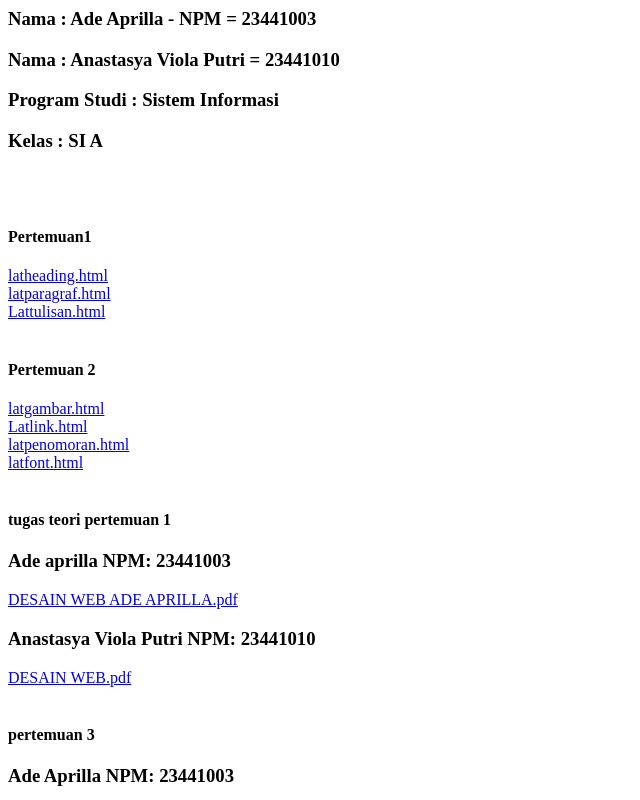
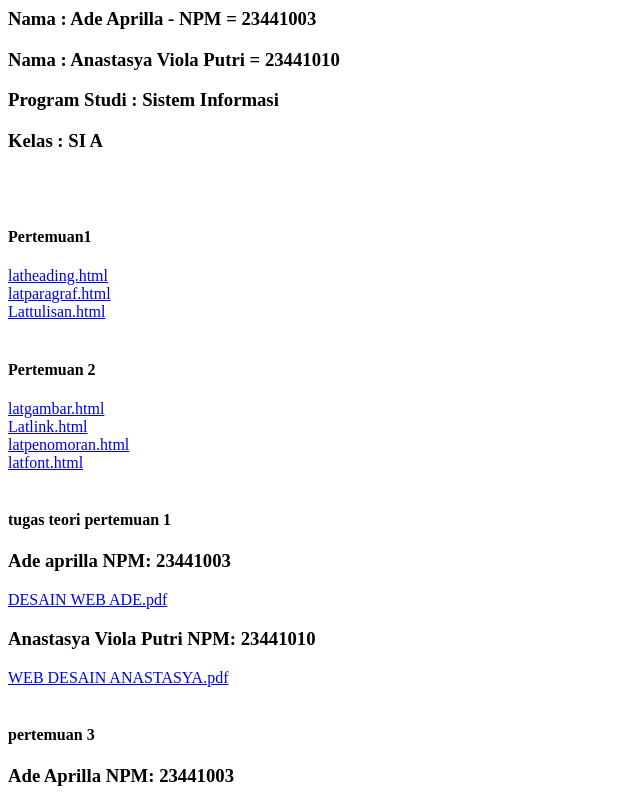
Before and after one commit to adeaprilla5/desain-web, a plain HTML site: page index.html in a window 1280 px wide. Shown: the top 800 px of the page, without its empty margins (0-640 px from the left). Drawn offline with Linux system fonts and the light colour scheme.

Commit message:
Add files via upload

```diff
--- a/index.html
+++ b/index.html
@@ -34,9 +34,9 @@
         <br>
         <h4>tugas teori pertemuan 1</h4>
         <h3>Ade aprilla  NPM: 23441003</h3>
-        <a href="DESAIN WEB ADE.pdf">DESAIN WEB ADE APRILLA.pdf</a>
+        <a href="DESAIN WEB ADE.pdf">DESAIN WEB ADE.pdf</a>
         <h3>Anastasya Viola Putri  NPM: 23441010</h3>
-        <a href="WEB DESAIN ANASTASYA.pdf">DESAIN WEB.pdf</a>
+        <a href="WEB DESAIN ANASTASYA.pdf">WEB DESAIN ANASTASYA.pdf</a>
 
         <br>
         <br>
```
